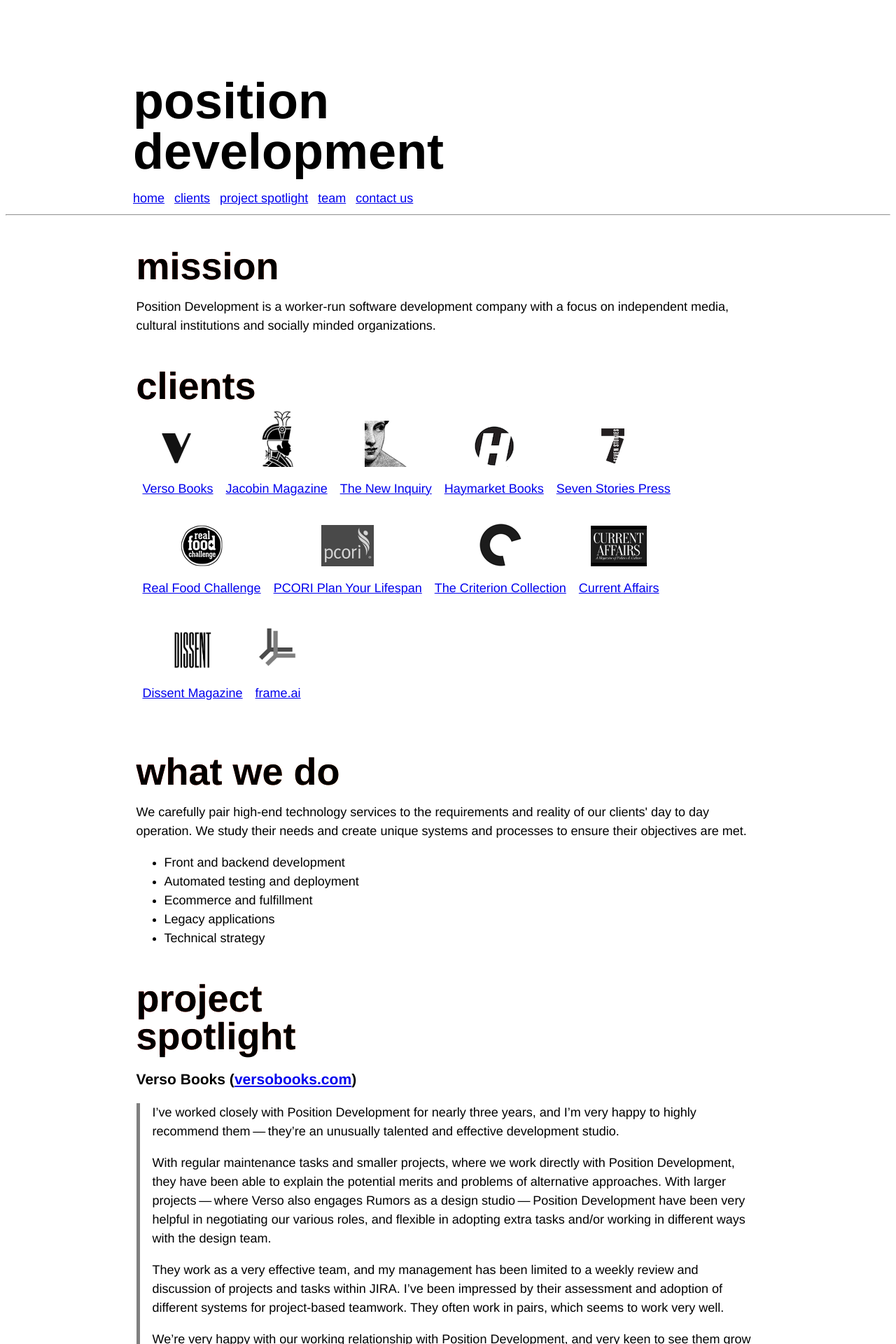
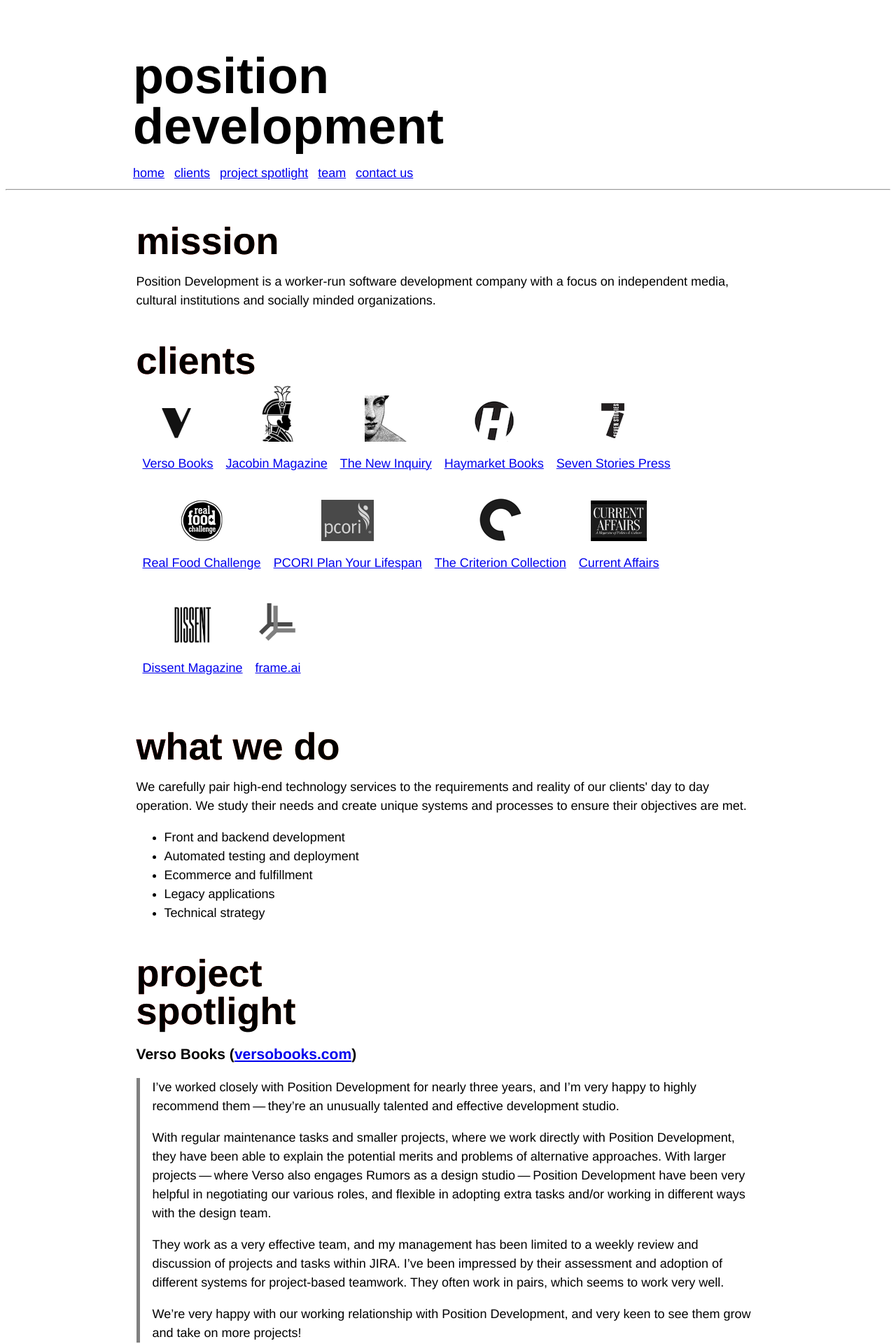
Before and after one commit to positiondev/positiondev.github.io, a Jekyll site: the page built from index.md, in a window 1280 px wide. Shown: the top 1920 px of the page at 70% size. Built offline with Jekyll 4.4.1, drawn with Linux system fonts in a browser that asks for light colours.

Commit message:
Reduce space from top

```diff
--- a/styles/style.css
+++ b/styles/style.css
@@ -14,8 +14,8 @@ h1
     line-height: 1em;
 
     color: black;
+    margin-bottom: 0.5em;
     margin-top: 1.5em;
-    margin-bottom: 0.5em;
 }
 h1 a
 {
@@ -56,6 +56,10 @@ nav
 {
     margin: .5em;
 }
+nav h2
+{
+    display: none;
+}
 nav ul
 {
     width: 100%;
@@ -92,6 +96,7 @@ section
 {
     margin: .25em;
     margin-top: 2.5em;
+    /*! margin-bottom: 2em; */
 }
 
 /* Testimonial section */
@@ -214,7 +219,7 @@ textarea
     display: flex;
     flex-direction: row;
 
-    justify-content: flex-end;
+    justify-content: right;
 }
 #thank-you
 {
@@ -269,6 +274,7 @@ textarea
 
         width: 50%;
         margin-bottom: 0;
+        margin-top: 1em;
     }
     h2
     {
```
